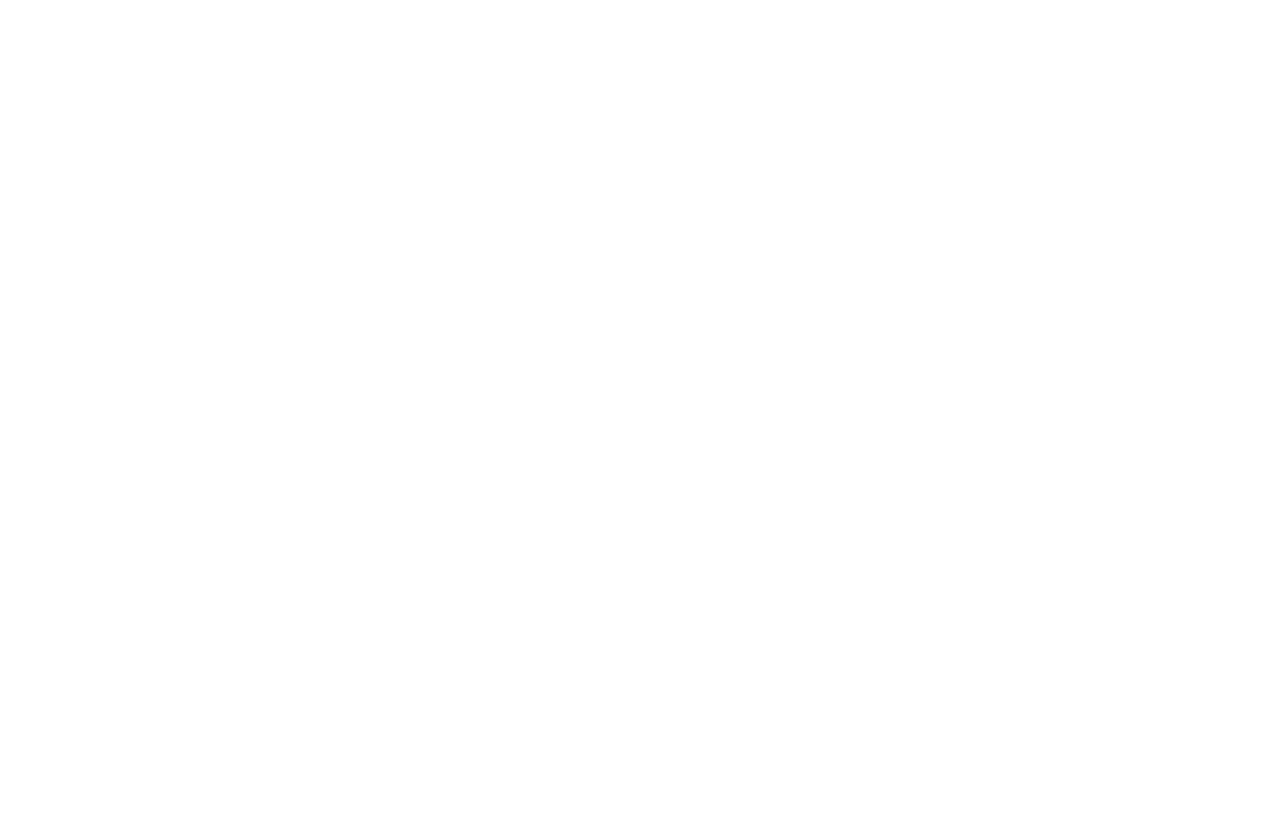
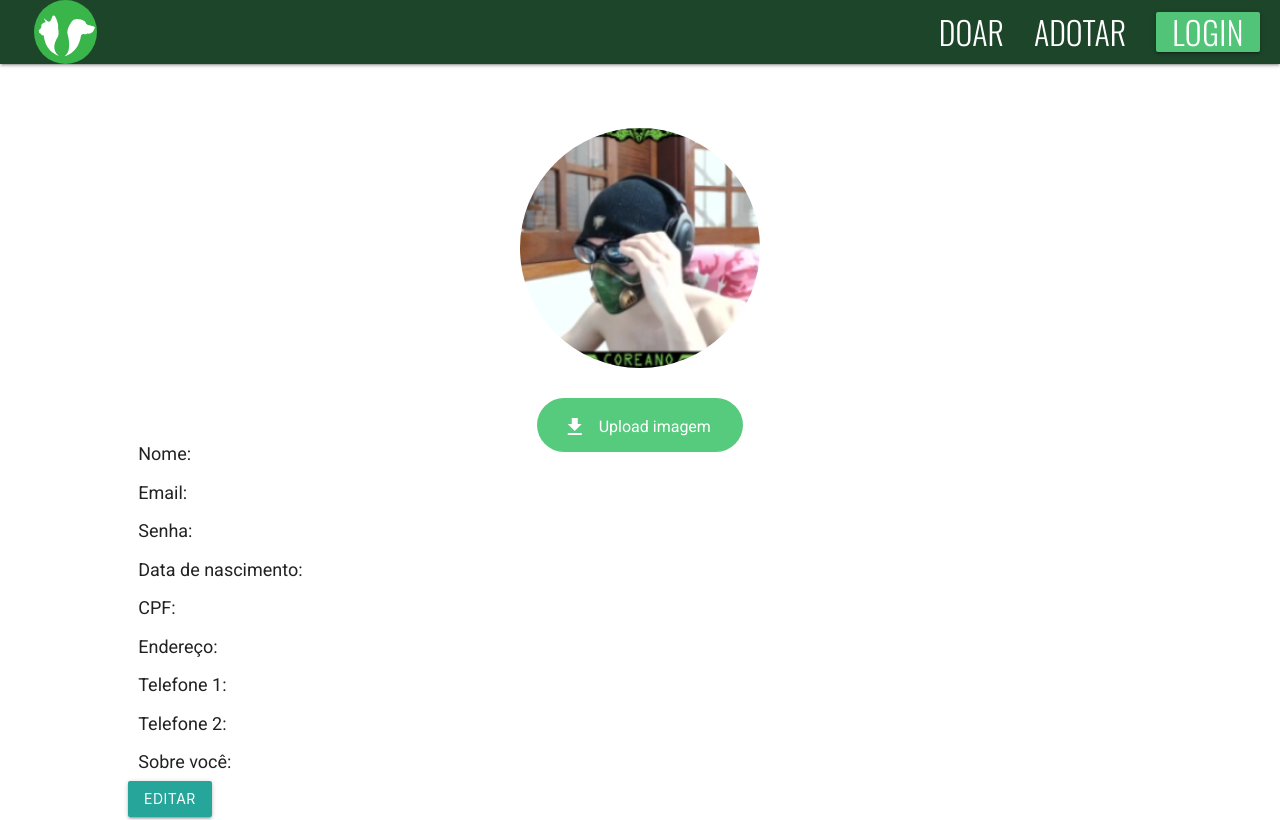
Before and after one commit to NicolasCoiado/petsportal-frontend, a React (Create React App) app: page /perfil in a window 1280 px wide. Shown: the top 820 px of the page. Built offline with nearby package versions, Linux system fonts and the light colour scheme; no server answers.

Commit message:
v10
Adicionando mais estilização nos componentes de upload de imagens, visualizador de imagens e etc.

```diff
--- a/src/components/form-ong/index.js
+++ b/src/components/form-ong/index.js
@@ -17,6 +17,9 @@
     const [tel2, setTel2] = useState('');
     const [desc, setDesc] = useState('');
     const [social, setSocial] = useState('');
+
+    const [upload, setUpload] = useState('vazio');
+
     const history = useHistory();
 
     const handleSubmit = (e) =>{
@@ -57,6 +60,7 @@
         // this.image = e.target.files[0]
         //setSocial(JSON.stringify(e.target.files[0]))
         setSocial (e.target.files[0])
+        setUpload ('uploded')
         console.log(e.target.files[0])
         console.log("e::::::::::::")
         console.log(social)
@@ -105,12 +109,34 @@
                 onChange={e => setDesc (e.target.value)}
             />
             <div className="upload-area">
-                <h1 className="lbl-upload">Estatuto Social:</h1>
-                <label onChange={handleUpload} for="file-upload" className="custom-file-upload">
-                    <Icon className="icon-file">download</Icon>
-                        Arquivo
-                </label>
-                <input id="file-upload" type="file" />
+                {(upload !== "uploded")
+                    ?(
+                        <>
+                            <h1 className="lbl-upload">Estatuto Social:</h1>
+                            <label for="file-upload" className="custom-file-upload">
+                                <Icon className="icon-file">download</Icon>
+                                    Arquivo
+                            </label>
+                            <input  onChange={handleUpload}  id="file-upload" type="file" />
+                        </>
+                    ):(
+                        <>
+                            <h1 className="lbl-upload">Estatuto Social:</h1>
+                            <label for="file-upload" className="custom-file-upload">
+                                <Icon className="icon-file">download</Icon>
+                                Arquivo
+                            </label>
+                            <input  onChange={handleUpload}  id="file-upload" type="file" />
+                            <Button
+                                className="icon-remove-file"
+                                floating
+                                icon={<Icon>done</Icon>}
+                                large
+                                node="button"
+
+                            />
+                        </>
+                    )}
             </div>
 
             <div className="btn-area-cadPessoa">
@@ -119,7 +145,6 @@
                     node="button"
                     type="submit"
                     waves="light"
-                    placeholder="<= Faça o upload de seu arquivo aqui"
                 >
                     Cadastrar ONG
                     <Icon left>
--- a/src/components/form-ong/style.css
+++ b/src/components/form-ong/style.css
@@ -14,9 +14,12 @@
 .custom-file-upload {
     color: white;
     border-radius: 2em;
-    padding: 1em  2em  1em   1em;
+    padding: 1.2em  2em  1em   1em;
     cursor: pointer;
     background-color: #56ca7d;
+}
+.custom-file-upload:hover {
+    background-color: #48a567;
 }
 
 .icon-file{
@@ -33,7 +36,14 @@
     margin-bottom: 4em;
 }
 .lbl-upload{
-    margin-right: 3em;
-    margin-top: 1.1em;
+    margin-right: 2em;
+    margin-top: 1em;
     color: rgba(0, 0, 0, 0.522);
 }
+.icon-remove-file{
+    background-color: rgb(103, 95, 252);
+    margin-left: 1em;
+}
+.icon-remove-file:hover{
+    background-color: rgb(16, 22, 179)
+}
--- a/src/components/infos-perfil/index.js
+++ b/src/components/infos-perfil/index.js
@@ -1,5 +1,5 @@
 import ViewerIMG from '../viewer-img/';
-import { Button, Icon, TextInput } from 'react-materialize';
+import { Button, Icon } from 'react-materialize';
 import React, { useState } from "react";
 import Modal from "../modal/";
 import './style.css';
@@ -36,12 +36,11 @@
         <div id="infos-perfil">
             <div id="upload-image">
                 <ViewerIMG uploadUrl={user.imagem}/>
-                <h1 className="title-upload-image">Upload de imagem</h1>
-                <TextInput
-                    id="TextInput-26"
-                    label="File"
-                    type="file"
-                />
+                <label for="file-upload" className="custom-file-upload">
+                    <Icon className="icon-file">download</Icon>
+                        Upload imagem
+                </label>
+                <input   id="file-upload" type="file" />
 
             </div>
             <div>
--- a/src/components/infos-perfil/style.css
+++ b/src/components/infos-perfil/style.css
@@ -1,5 +1,5 @@
 #infos-perfil{
-    margin: 10%;
+    margin: 5% 10% 10% 10%;
 }
 #upload-image{
     text-align: center;
--- a/src/components/viewer-img/style.css
+++ b/src/components/viewer-img/style.css
@@ -1,14 +1,19 @@
 @media (min-width: 993px)
 {
     .img-viewer{
+        width: 15em;
+        height: 15em;
         border-radius: 100%;
-        width: 20%;
+        object-fit: cover;
+        margin-bottom: 3em;
     }
 }
 @media (max-width: 993px)
 {
     .img-viewer{
+        width: 10em;
+        height: 10em;
         border-radius: 100%;
-        width: 30%;
+        object-fit: cover;
     }
 }
--- a/src/rotes/index.js
+++ b/src/rotes/index.js
@@ -14,7 +14,8 @@
             <Route path='/cadastrar' component={ CadastroPessoa } />
             <Route path='/cadastrar-ong' component={ CadastroOng } />
             <Route path='/cadastrar-animal' component={ CadastroAnimal } />
-            <Route path='/perfil/:id' component={ Perfil } />
+            <Route path='/perfil' component={ Perfil } />
+            {/*<Route path='/perfil/:id' component={ Perfil } /> */}
         </Switch>
     </BrowserRouter>
 );
```
